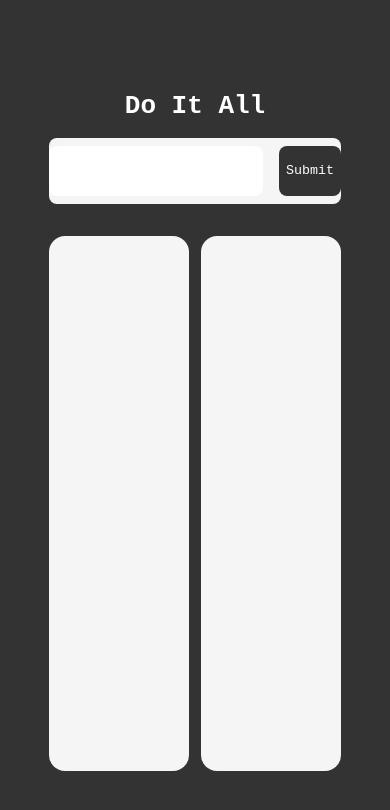
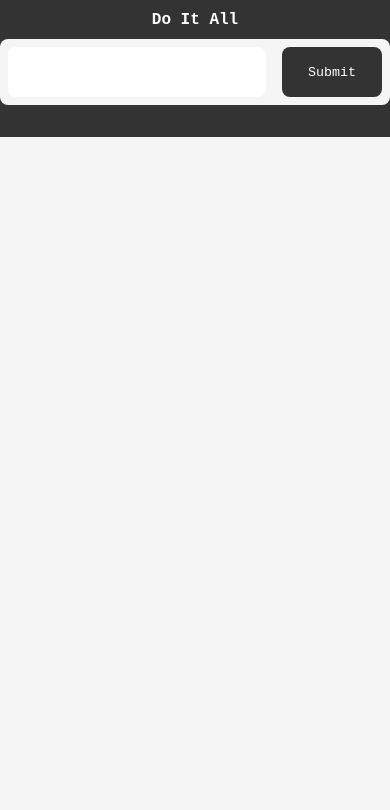
Before and after one commit to decobang/chect-it, a React (Create React App) app: page / in a window 390 px wide. Shown: the top 810 px of the page. Built offline with nearby package versions, Linux system fonts and the light colour scheme.

Commit message:
added some mobile layout

```diff
--- a/src/App.module.css
+++ b/src/App.module.css
@@ -6,9 +6,17 @@
   justify-content: center;
   height: 100vh;
   width: 100vw;
+  min-height: 500px;
+  overflow: hidden;
   font-family: monospace;
   background-color: #333;
   color: white;
+}
+
+h1 {
+  font-size: 2rem;
+  /* margin-bottom: 3rem; */
+
 }
 
 .main-container {
@@ -22,6 +30,7 @@
 
 }
 
+
 .todos-container {
   display: flex;
   flex-direction: row;
@@ -33,6 +42,7 @@
   gap: 12px;
 }
 
+
 .todo-container, .completed-container {
   background-color:whitesmoke;
   flex-grow: 1;
@@ -40,3 +50,25 @@
   border-radius: 1rem;
 
 }
+
+@media (max-width: 600px) {
+  .todos-container {
+    flex-direction: column;
+    overflow-y: auto;
+    background-color: whitesmoke;
+  }
+
+  .main-container {
+    width: 100%;
+    height: 100%;
+  }
+
+  h1 {
+    font-size: 1rem;
+  }
+
+  .todo-container, .completed-container {
+
+    padding: .5rem;
+  }
+}
--- a/src/components/Form.js
+++ b/src/components/Form.js
@@ -10,10 +10,12 @@ const Form = ({ addTodo }) => {
 
     const handleSubmit = (e) => {
         e.preventDefault();
+        if (!inputValue.trim()) { // Check if inputValue is empty or only contains whitespace
+            return; // If it is, return early and don't call addTodo
+        }
         addTodo(inputValue);
         setInputValue('');
     };
-
     return (
         <div className={styles['form-container']}>
             <form onSubmit={handleSubmit}>
--- a/src/styles/Todo.module.css
+++ b/src/styles/Todo.module.css
@@ -11,7 +11,7 @@ margin-bottom: 4px;
 }
 
 .todo-completed {
-    opacity: 0.5; /* Adjust as needed */
+    opacity: 0.75; /* Adjust as needed */
 
 }
 
```
